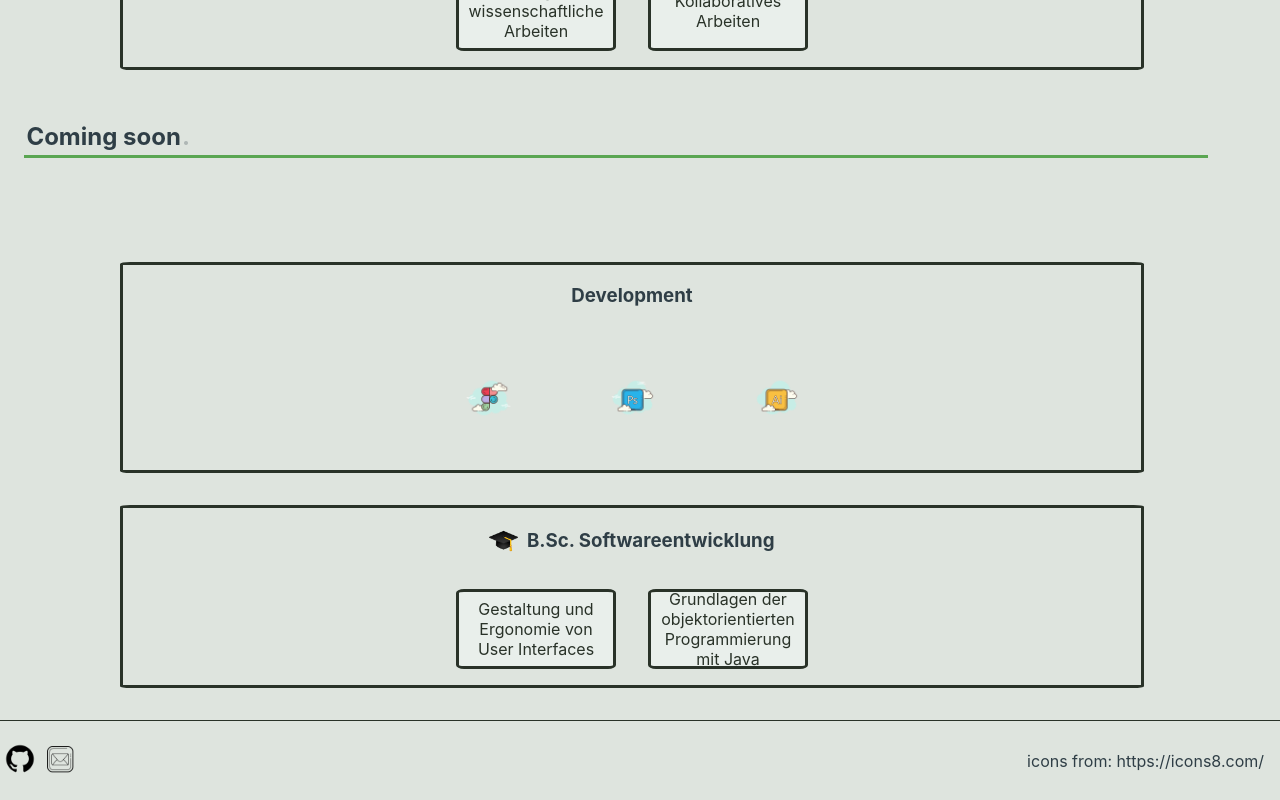
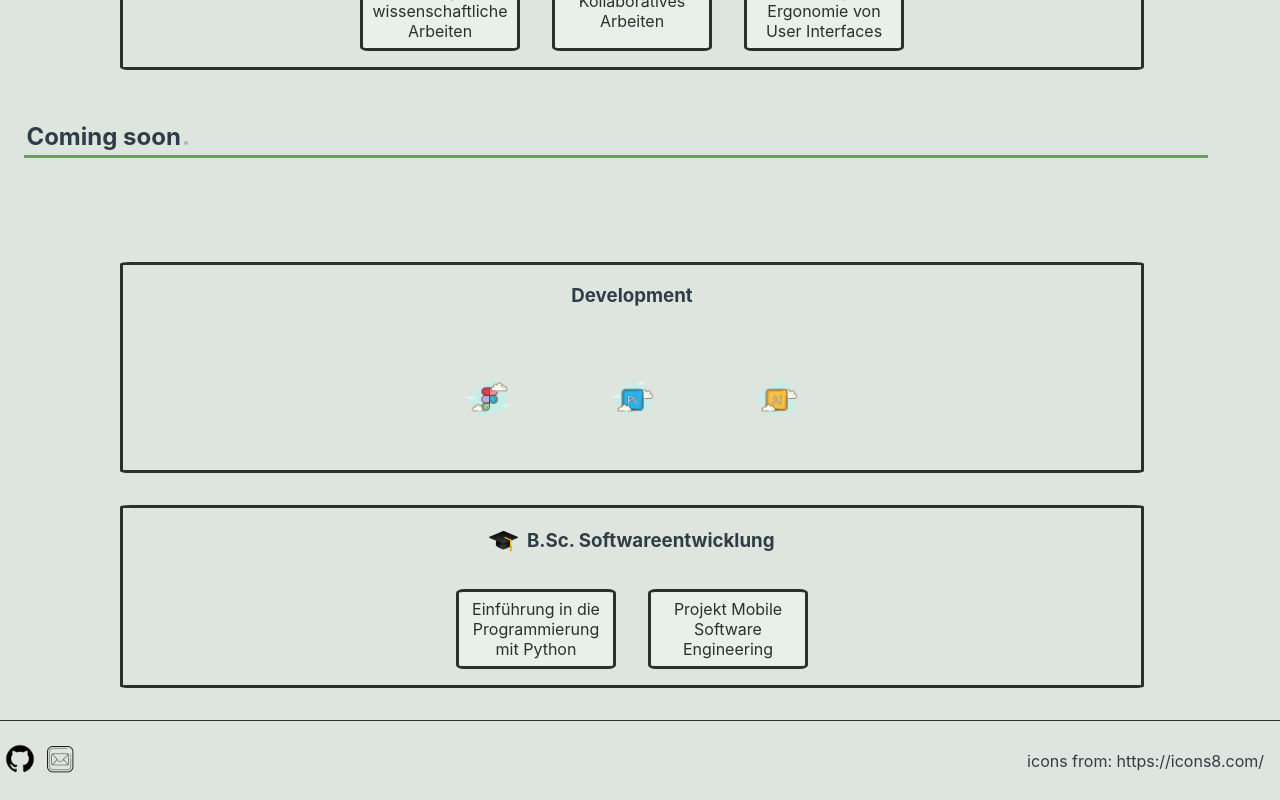
Before and after one commit to kitzune-no-aki/NewPortfolio, a React (Create React App) app: page /#/skills in a window 1280 px wide. Shown: the part 697-1497 px from the top of the page. Built offline with nearby package versions, Linux system fonts and the light colour scheme.

Commit message:
Update Skills

```diff
--- a/src/Components/Skills/skills.js
+++ b/src/Components/Skills/skills.js
@@ -52,6 +52,7 @@ function Skills() {
                         <div>Computer Training</div>
                         <div>Einführung in das wissenschaftliche Arbeiten</div>
                         <div>Kollaboratives Arbeiten</div>
+                        <div>Gestaltung und Ergonomie von User Interfaces</div>
                     </div>
                 </div>
             </div>
@@ -89,8 +90,8 @@ function Skills() {
                         B.Sc. Softwareentwicklung
                     </h3>
                     <div className='module'>
-                        <div>Gestaltung und Ergonomie von User Interfaces</div>
-                        <div>Grundlagen der objektorientierten Programmierung mit Java</div>
+                        <div>Einführung in die Programmierung mit Python</div>
+                        <div>Projekt Mobile Software Engineering</div>
                     </div>
                 </div>
             </div>
```
